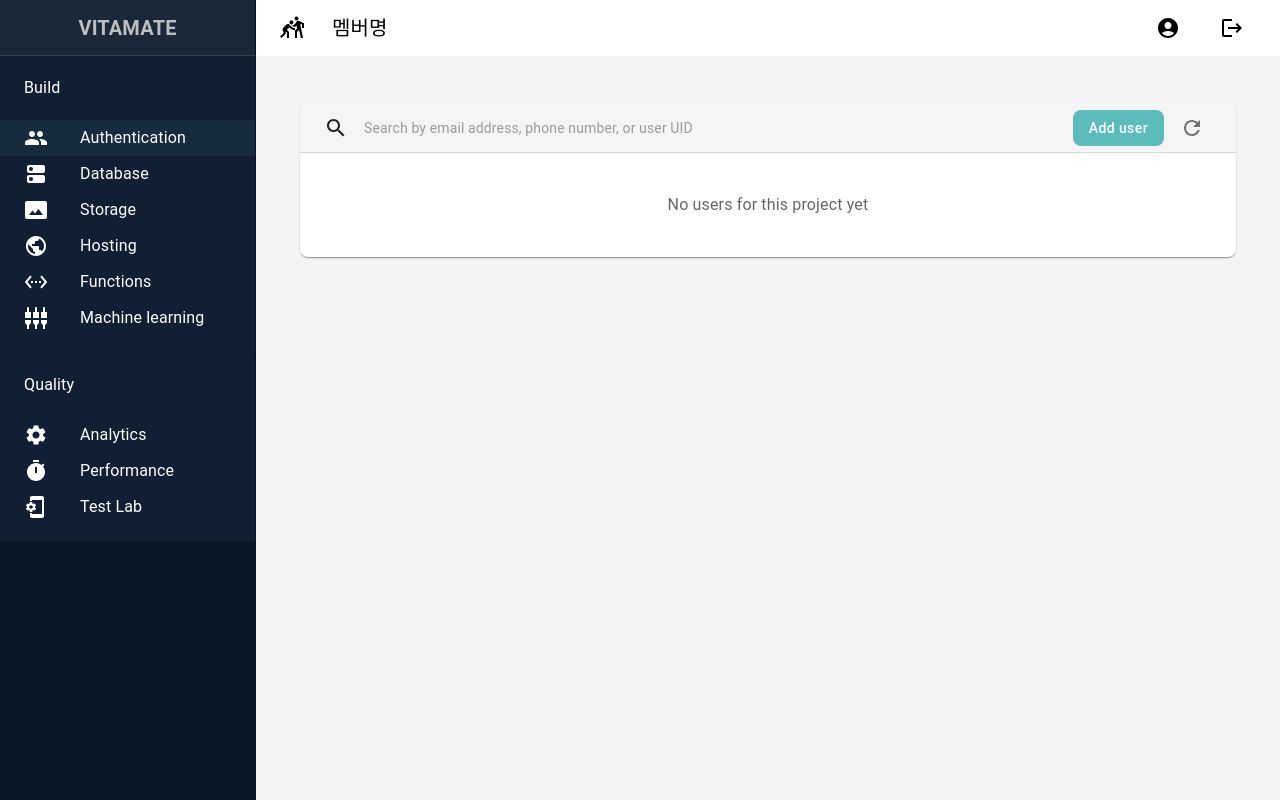
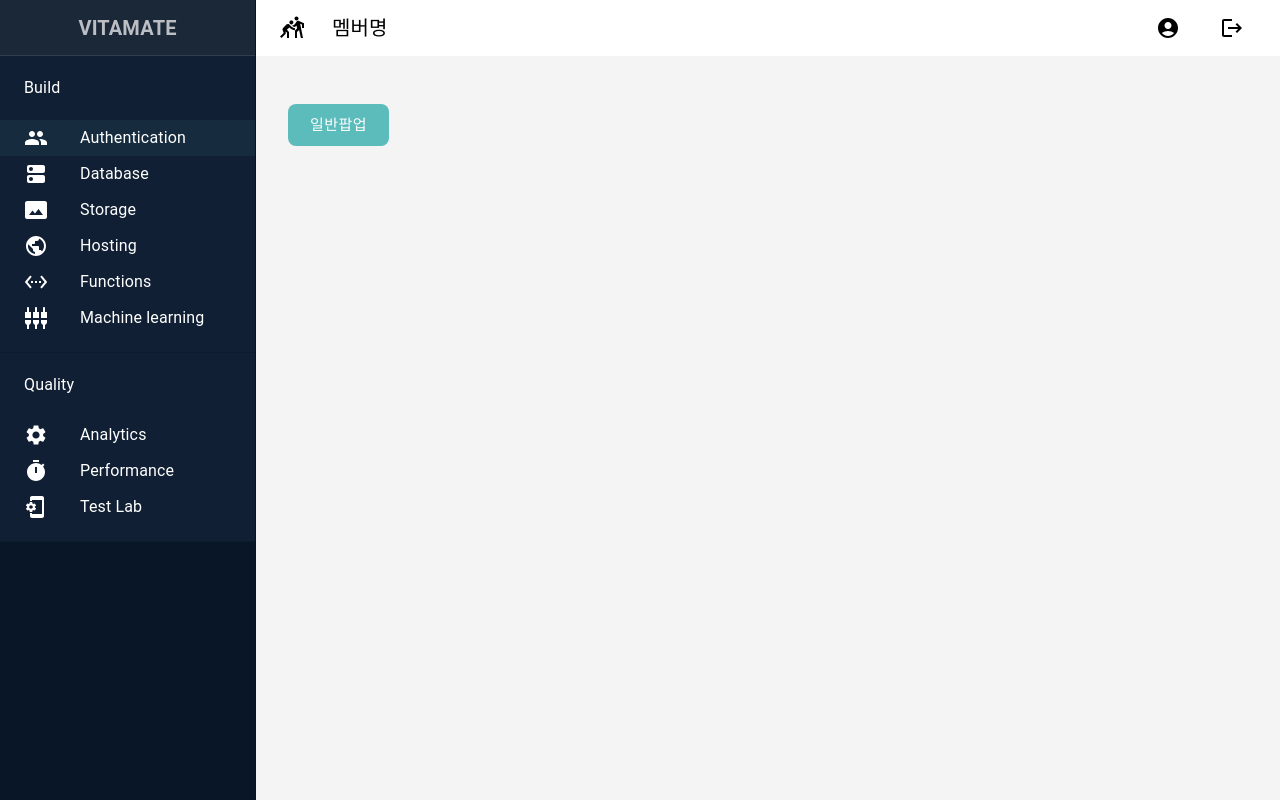
Before and after one commit to iduk/mui-admin, a Next.js app: page / in a window 1280 px wide. Built offline with nearby package versions, Linux system fonts and the light colour scheme.

Commit message:
feat Layout & Dialog Component

```diff
--- /dev/null
+++ b/components/AlertDialog.js
@@ -0,0 +1,21 @@
+import * as React from 'react'
+import Button from '@mui/material/Button'
+import Dialog from '@mui/material/Dialog'
+import { maxWidth } from '@mui/system'
+
+export default function AlertDialog({ open, handleClose, maxWidth, children }) {
+  return (
+    <div>
+      <Dialog
+        open={open}
+        onClose={handleClose}
+        aria-labelledby="alert-dialog-title"
+        aria-describedby="alert-dialog-description"
+        fullWidth={true}
+        maxWidth={maxWidth}
+      >
+        {children}
+      </Dialog>
+    </div>
+  )
+}
--- /dev/null
+++ b/components/Layout.js
@@ -0,0 +1,53 @@
+import * as React from 'react'
+import { createTheme, ThemeProvider } from '@mui/material/styles'
+import CssBaseline from '@mui/material/CssBaseline'
+import useMediaQuery from '@mui/material/useMediaQuery'
+import Box from '@mui/material/Box'
+import Typography from '@mui/material/Typography'
+import Link from '@mui/material/Link'
+import Navigator from '../components/Navigator'
+import Topbar from '../components/Topbar'
+
+function Copyright() {
+  return (
+    <Typography variant="body2" color="text.secondary" align="center">
+      {'Copyright © '}
+      <Link color="inherit" href="#">
+        Your Website
+      </Link>{' '}
+      {new Date().getFullYear()}.
+    </Typography>
+  )
+}
+
+const drawerWidth = 256
+
+export default function Index({ children }) {
+  const [mobileOpen, setMobileOpen] = React.useState(false)
+
+  const handleDrawerToggle = () => {
+    setMobileOpen(!mobileOpen)
+  }
+
+  return (
+    <Box sx={{ display: 'flex', minHeight: '100vh' }}>
+      <CssBaseline />
+      <Box component="nav" sx={{ width: { sm: drawerWidth }, flexShrink: { sm: 0 } }}>
+        <Navigator
+          PaperProps={{ style: { width: drawerWidth } }}
+          variant=""
+          open={mobileOpen}
+          onClose={handleDrawerToggle}
+        />
+
+        <Navigator PaperProps={{ style: { width: drawerWidth } }} sx={{ display: { sm: 'block', xs: 'none' } }} />
+      </Box>
+      <Box sx={{ flex: 1, display: 'flex', flexDirection: 'column' }}>
+        <Topbar onDrawerToggle={handleDrawerToggle} />
+        <Box component="main" sx={{ flex: 1, py: 6, px: 4, bgcolor: '#f4f4f4' }}>
+          {children}
+        </Box>
+      </Box>
+    </Box>
+  )
+}
--- a/pages/index.js
+++ b/pages/index.js
@@ -1,54 +1,68 @@
 import * as React from 'react'
-import { createTheme, ThemeProvider } from '@mui/material/styles'
-import CssBaseline from '@mui/material/CssBaseline'
-import useMediaQuery from '@mui/material/useMediaQuery'
-import Box from '@mui/material/Box'
-import Typography from '@mui/material/Typography'
-import Link from '@mui/material/Link'
-import Navigator from './Navigator'
-import Content from './Content'
-import Topbar from './Topbar'
+import Layout from '../components/Layout'
+import Button from '@mui/material/Button'
+import AlertDialog from '../components/AlertDialog'
 
-function Copyright() {
+import DialogActions from '@mui/material/DialogActions'
+import DialogContent from '@mui/material/DialogContent'
+import DialogContentText from '@mui/material/DialogContentText'
+import DialogTitle from '@mui/material/DialogTitle'
+
+export default function Index() {
+  const [open, setOpen] = React.useState(false)
+
+  const handleClose = () => {
+    setOpen(false)
+  }
+  const handleClickOpen = () => {
+    setOpen(true)
+  }
+
   return (
-    <Typography variant="body2" color="text.secondary" align="center">
-      {'Copyright © '}
-      <Link color="inherit" href="https://mui.com/">
-        Your Website
-      </Link>{' '}
-      {new Date().getFullYear()}.
-    </Typography>
+    <Layout>
+      <div>
+        <Button variant="contained" color="primary" size="large" onClick={handleClickOpen}>
+          일반팝업
+        </Button>
+
+        <AlertDialog open={open} handleClose={handleClose} maxWidth={'xs'}>
+          {/* Title */}
+          <DialogTitle id="alert-dialog-title">제목은 이렇게</DialogTitle>
+
+          {/* Content */}
+          <DialogContent>
+            <DialogContentText id="alert-dialog-description">여따가 내용</DialogContentText>
+          </DialogContent>
+
+          {/* Buttons */}
+          <DialogActions>
+            <Button onClick={handleClose}>취소</Button>
+            <Button onClick={handleClose} autoFocus>
+              확인
+            </Button>
+          </DialogActions>
+        </AlertDialog>
+      </div>
+    </Layout>
   )
 }
 
-const drawerWidth = 256
-
-export default function Index() {
-  const [mobileOpen, setMobileOpen] = React.useState(false)
-
-  const handleDrawerToggle = () => {
-    setMobileOpen(!mobileOpen)
-  }
-
-  return (
-    <Box sx={{ display: 'flex', minHeight: '100vh' }}>
-      <CssBaseline />
-      <Box component="nav" sx={{ width: { sm: drawerWidth }, flexShrink: { sm: 0 } }}>
-        <Navigator
-          PaperProps={{ style: { width: drawerWidth } }}
-          variant=""
-          open={mobileOpen}
-          onClose={handleDrawerToggle}
-        />
-
-        <Navigator PaperProps={{ style: { width: drawerWidth } }} sx={{ display: { sm: 'block', xs: 'none' } }} />
-      </Box>
-      <Box sx={{ flex: 1, display: 'flex', flexDirection: 'column' }}>
-        <Topbar onDrawerToggle={handleDrawerToggle} />
-        <Box component="main" sx={{ flex: 1, py: 6, px: 4, bgcolor: '#f4f4f4' }}>
-          <Content />
-        </Box>
-      </Box>
-    </Box>
-  )
-}
+// const AlertSample = ({ open, handleClose }) => {
+//   return (
+//     <Dialog open={open} aria-labelledby="alert-dialog-title" aria-describedby="alert-dialog-description">
+//       <DialogTitle id="alert-dialog-title">{"Use Google's location service?"}</DialogTitle>
+//       <DialogContent>
+//         <DialogContentText id="alert-dialog-description">
+//           Let Google help apps determine location. This means sending anonymous location data to Google, even when no
+//           apps are running.
+//         </DialogContentText>
+//       </DialogContent>
+//       <DialogActions>
+//         <Button onClick={handleClose}>Disagree</Button>
+//         <Button onClick={handleClose} autoFocus>
+//           Agree
+//         </Button>
+//       </DialogActions>
+//     </Dialog>
+//   )
+// }
```
Also changed, not shown: components/Navigator.js (renamed from pages/Navigator.js), components/Topbar.js (renamed from pages/Topbar.js).
